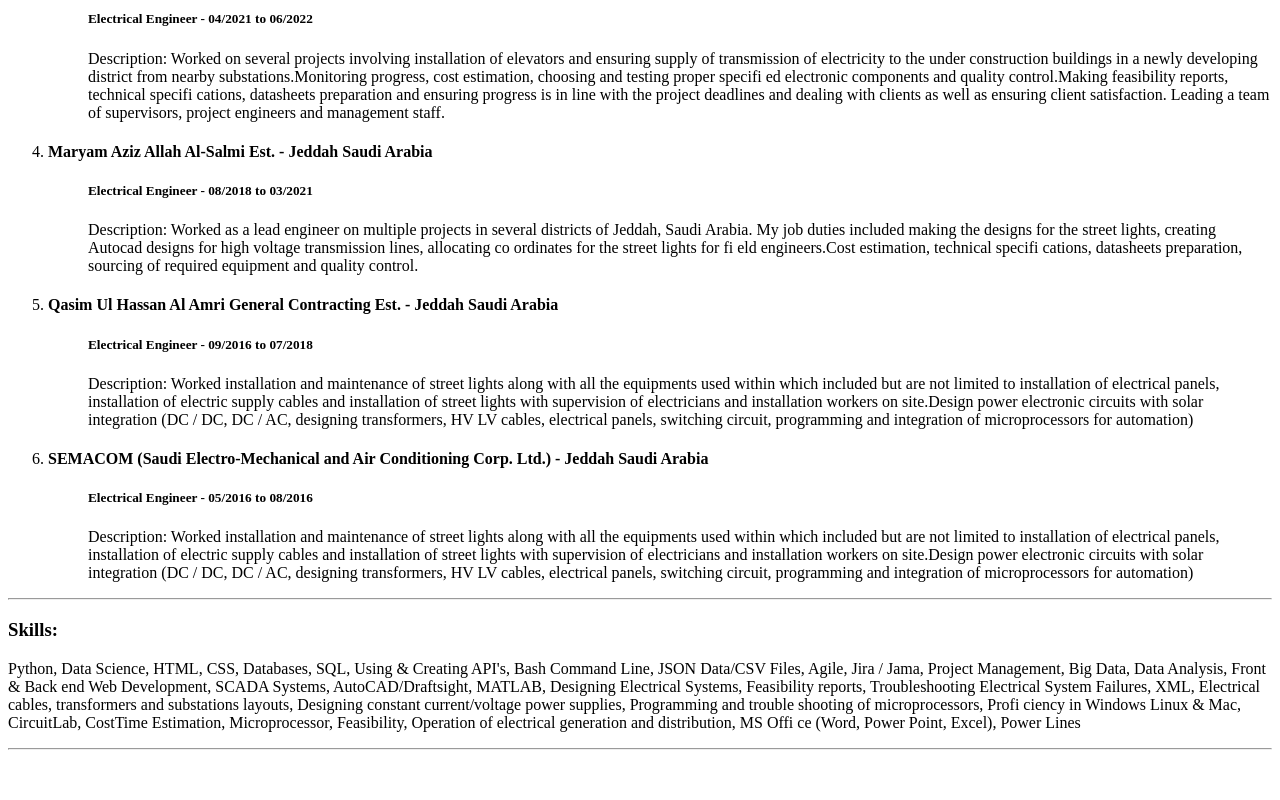
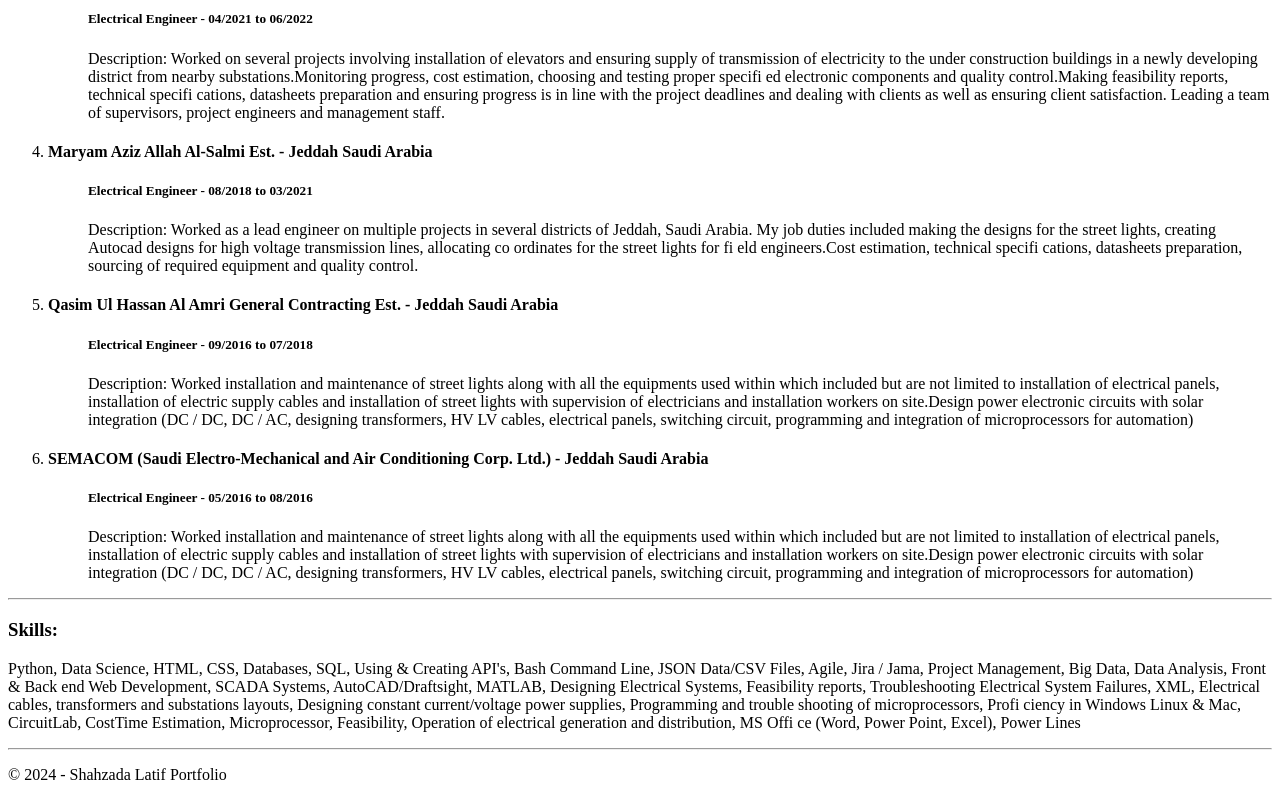
Before and after one commit to Madasar52/my-resume-html, a plain HTML site: page index.html in a window 1280 px wide. Shown: the part 1190-1990 px from the top of the page. Before the commit the page ends 1948 px from the top, so only its background shows below. Drawn offline with Linux system fonts and the light colour scheme.

Commit message:
Update index.html

```diff
--- a/index.html
+++ b/index.html
@@ -98,6 +98,8 @@
             Power Lines
         </p>
         <hr />
-
+        <footer>
+            <p>© 2024 - Shahzada Latif Portfolio</p>
+        </footer>
     </body>
 </html>
```
